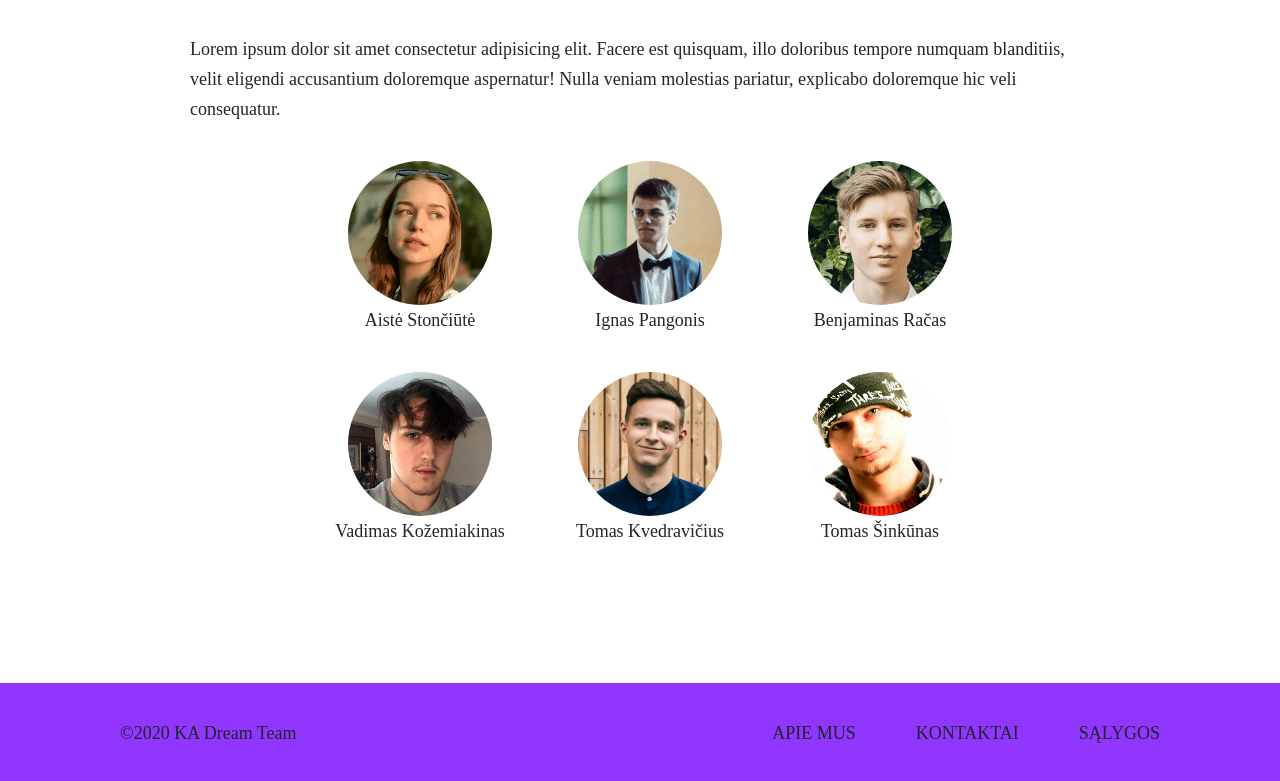
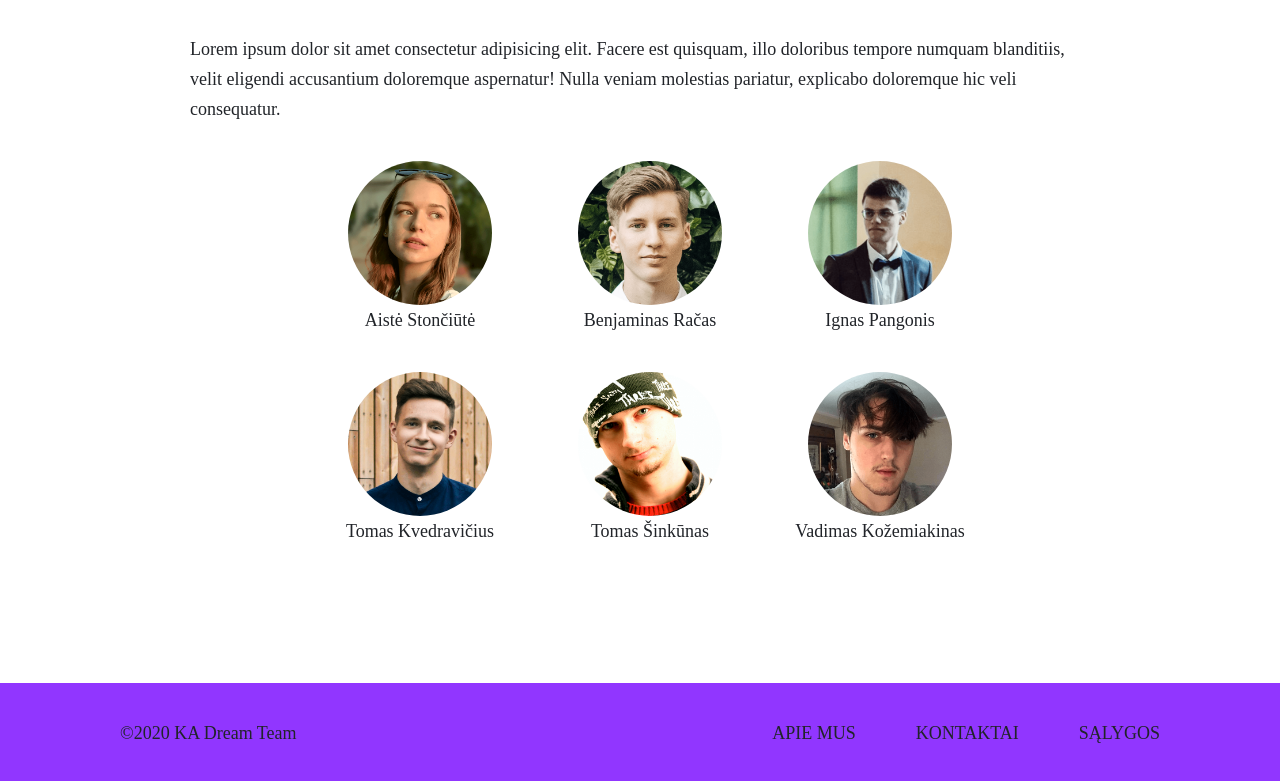
Before and after one commit to gameg0065/Pakeliui, a Vue app in the folder Front-end/: page /about in a window 1280 px wide. Shown: the part 669-1450 px from the top of the page. Built offline with nearby package versions, Linux system fonts and the light colour scheme; a web font is replaced by a local one; what vue-js-modal would draw is missing.

Commit message:
change the order

```diff
--- a/Front-end/src/views/About.vue
+++ b/Front-end/src/views/About.vue
@@ -20,14 +20,6 @@
         <div class="profile">
           <Avatar
             size="big"
-            :path="require('../assets/images/team/ignas-pangonis.png')"
-          />
-          <p>Ignas Pangonis</p>
-        </div>
-
-        <div class="profile">
-          <Avatar
-            size="big"
             :path="require('../assets/images/team/benjaminas-racas.png')"
           />
           <p>Benjaminas Račas</p>
@@ -36,9 +28,9 @@
         <div class="profile">
           <Avatar
             size="big"
-            :path="require('../assets/images/team/vadimas-kozemiakinas.png')"
+            :path="require('../assets/images/team/ignas-pangonis.png')"
           />
-          <p>Vadimas Kožemiakinas</p>
+          <p>Ignas Pangonis</p>
         </div>
 
         <div class="profile">
@@ -55,6 +47,14 @@
             :path="require('../assets/images/team/tomas-sinkunas.png')"
           />
           <p>Tomas Šinkūnas</p>
+        </div>
+
+        <div class="profile">
+          <Avatar
+            size="big"
+            :path="require('../assets/images/team/vadimas-kozemiakinas.png')"
+          />
+          <p>Vadimas Kožemiakinas</p>
         </div>
       </div>
     </div>
```
